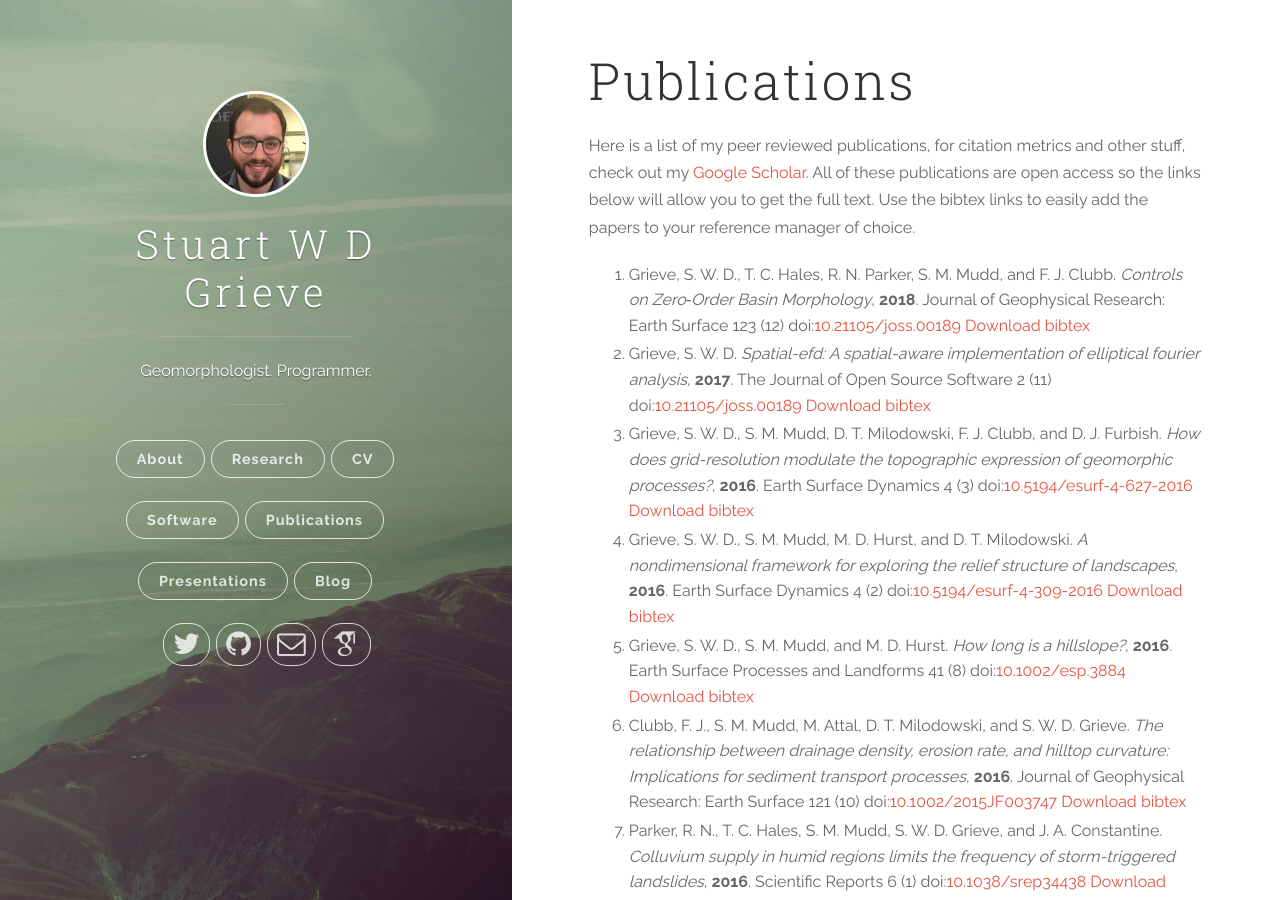
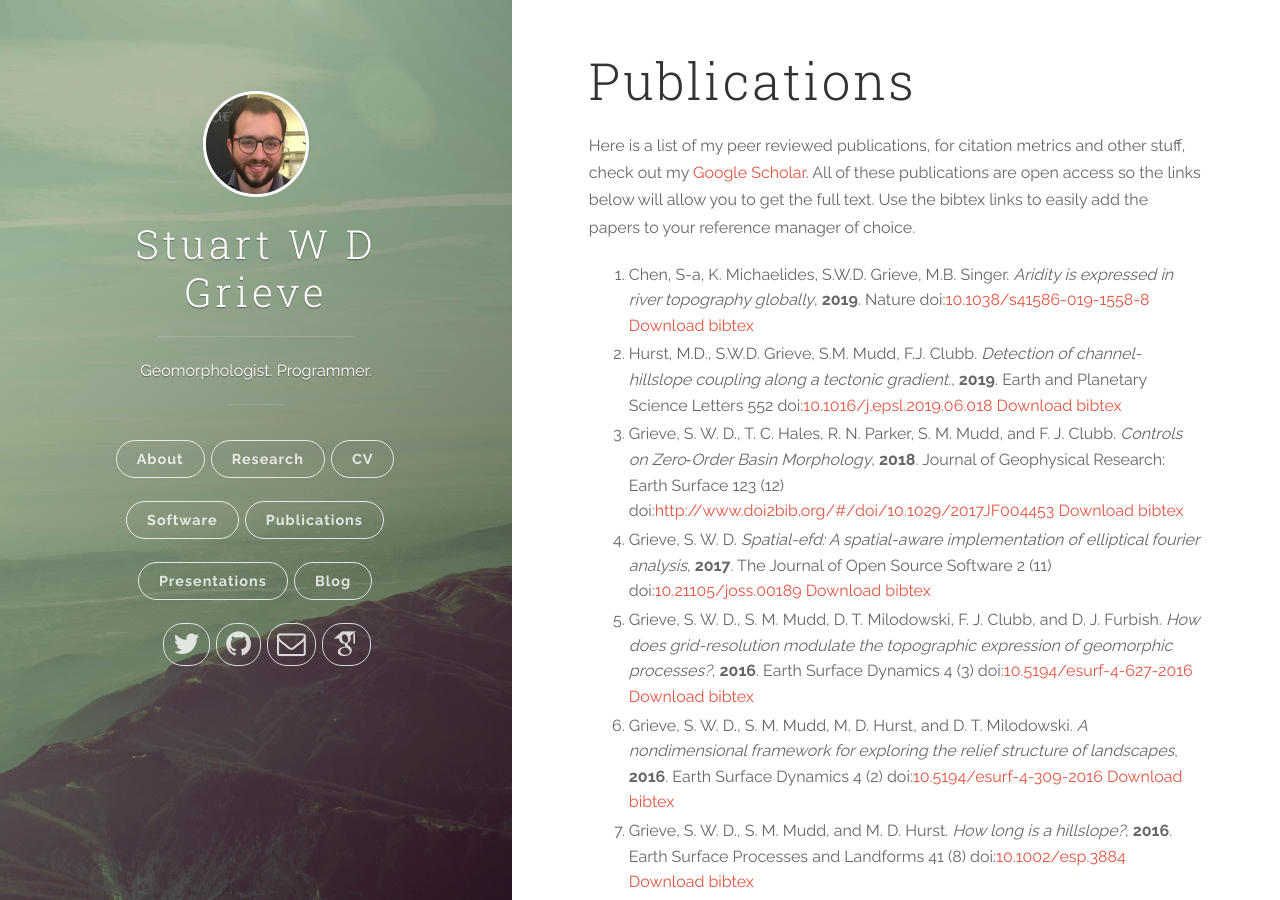
Before and after one commit to sgrieve/sgrieve.github.io, a Jekyll site: the page built from pubs.md, in a window 1280 px wide and 900 px high. Built offline with Jekyll 4.4.1, drawn with Linux system fonts in a browser that asks for light colours; nearby versions of some CDN libraries; some web fonts are replaced.

Commit message:
adding new presetnations and papers

```diff
--- a/pubs.md
+++ b/pubs.md
@@ -6,7 +6,9 @@ permalink: pubs/
 
 Here is a list of my peer reviewed publications, for citation metrics and other stuff, check out my [Google Scholar](https://scholar.google.co.uk/citations?user=VwQbAzQAAAAJ&hl=en). All of these publications are open access so the links below will allow you to get the full text. Use the bibtex links to easily add the papers to your reference manager of choice.
 
-1.  Grieve, S. W. D., T. C. Hales, R. N. Parker, S. M. Mudd, and F. J. Clubb. *Controls on Zero‐Order Basin Morphology*, **2018**. Journal of Geophysical Research: Earth Surface 123 (12) doi:[10.21105/joss.00189](https://doi.org/10.1029/2017JF004453) [Download bibtex](http://www.doi2bib.org/#/doi/10.21105/joss.00189)
+1. Chen, S-a, K. Michaelides, S.W.D. Grieve, M.B. Singer. *Aridity is expressed in river topography globally*, **2019**. Nature doi:[10.1038/s41586-019-1558-8](https://doi.org/10.1038/s41586-019-1558-8) [Download bibtex](http://www.doi2bib.org/#/doi/10.1038/s41586-019-1558-8)
+1.  Hurst, M.D., S.W.D. Grieve, S.M. Mudd, F.J. Clubb. *Detection of channel-hillslope coupling along a tectonic gradient.*, **2019**. Earth and Planetary Science Letters 552 doi:[10.1016/j.epsl.2019.06.018](https://doi.org/10.1016/j.epsl.2019.06.018) [Download bibtex](http://www.doi2bib.org/#/doi/10.1016/j.epsl.2019.06.018)
+1.  Grieve, S. W. D., T. C. Hales, R. N. Parker, S. M. Mudd, and F. J. Clubb. *Controls on Zero‐Order Basin Morphology*, **2018**. Journal of Geophysical Research: Earth Surface 123 (12) doi:[http://www.doi2bib.org/#/doi/10.1029/2017JF004453](https://doi.org/10.1029/2017JF004453) [Download bibtex](http://www.doi2bib.org/#/doi/10.1029/2017JF004453)
 1.  Grieve, S. W. D. *Spatial-efd: A spatial-aware implementation of elliptical fourier analysis*, **2017**. The Journal of Open Source Software 2 (11) doi:[10.21105/joss.00189](https://doi.org/10.21105/joss.00189) [Download bibtex](http://www.doi2bib.org/#/doi/10.21105/joss.00189)
 2.  Grieve, S. W. D., S. M. Mudd, D. T. Milodowski, F. J. Clubb, and D. J. Furbish. *How does grid-resolution modulate the topographic expression of geomorphic processes?*, **2016**. Earth Surface Dynamics 4 (3) doi:[10.5194/esurf-4-627-2016](https://doi.org/10.5194/esurf-4-627-2016) [Download bibtex](http://www.doi2bib.org/#/doi/10.5194/esurf-4-627-2016)
 3.  Grieve, S. W. D., S. M. Mudd, M. D. Hurst, and D. T. Milodowski. *A nondimensional framework for exploring the relief structure of landscapes*, **2016**. Earth Surface Dynamics 4 (2) doi:[10.5194/esurf-4-309-2016](https://doi.org/10.5194/esurf-4-309-2016) [Download bibtex](http://www.doi2bib.org/#/doi/10.5194/esurf-4-309-2016)
```
Also changed, not shown: presentations.md (+4 -1 lines), 1 other file.
